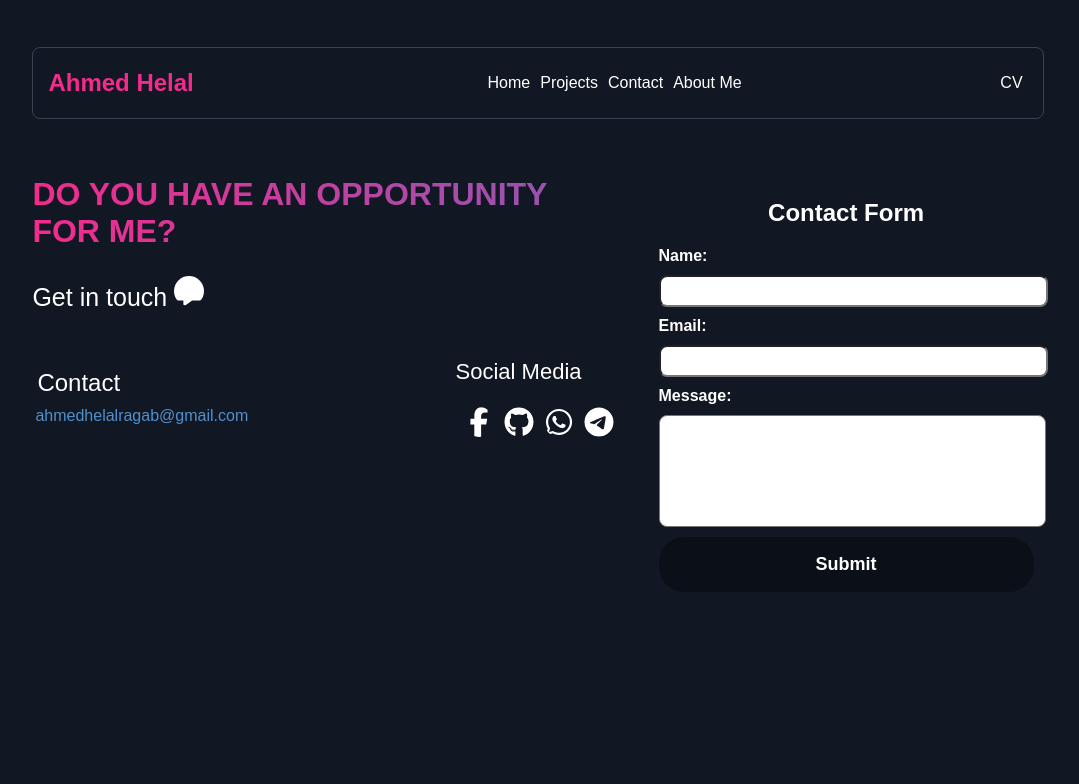
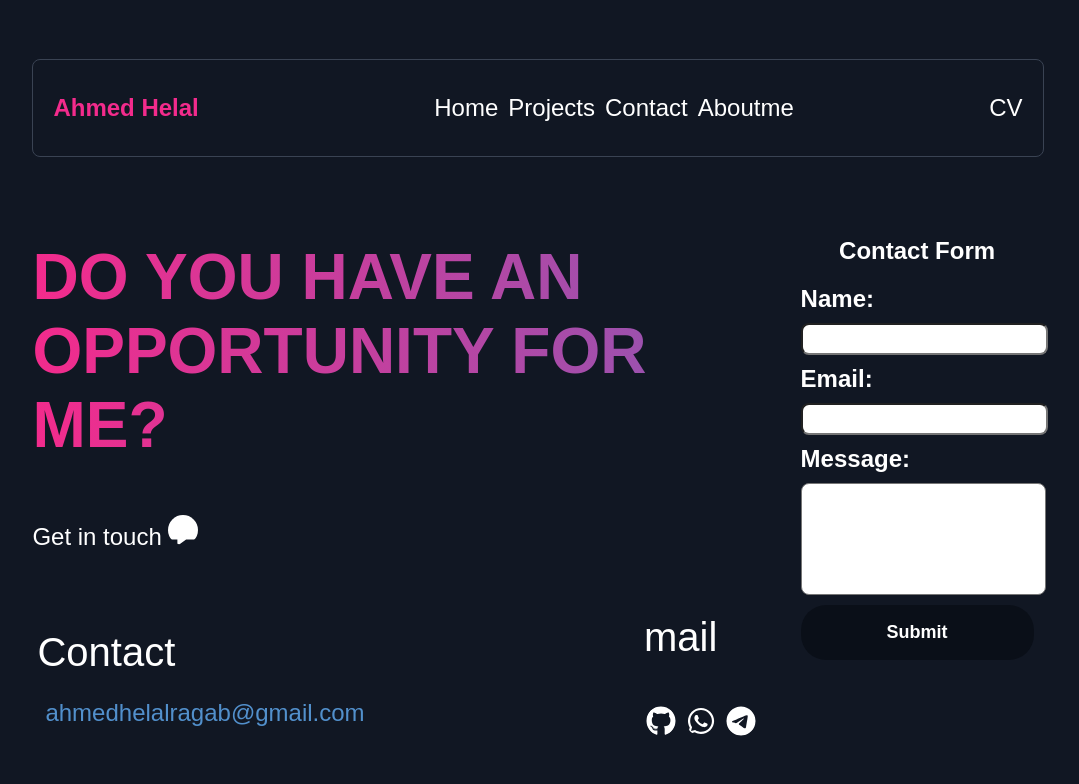
Before and after one commit to AhmedHelal12/Portfolio, a Django app: page /contact in a window 1280 px wide. Shown: the top 784 px of the page, without its empty margins (102-1181 px from the left). Run offline with Django 5.2, Linux system fonts and the light colour scheme.

Commit message:
adding some styles

```diff
--- a/my_portfolio_app/templates/base.html
+++ b/my_portfolio_app/templates/base.html
@@ -11,13 +11,13 @@
 <body>
     <div class="container">
         <header>
-            <div class="logo">Ahmed Helal</div>
+            <div ><a href="{% url 'home' %}" class="logo"> Ahmed Helal</a></div>
             <nav>
                 <ul>
                     <li><a href="{% url 'home' %}">Home</a></li>
                     <li><a href="{% url 'list_projects' %}">Projects</a></li>
                     <li><a href="{% url 'contact' %}">Contact</a></li>
-                    <li><a href="{% url 'about' %}">About Me</a></li>
+                    <li><a href="{% url 'about' %}">Aboutme</a></li>
                 </ul>
             </nav>
             <div class="cv"><a target="_blank" download href="https://www.canva.com/design/DAGbm1zhduM/DOaUn6Pjmlb4Me-4nxwzkQ/view?utm_content=DAGbm1zhduM&utm_campaign=designshare&utm_medium=link2&utm_source=uniquelinks&utlId=h53183fef22">CV</a></div>
--- a/my_portfolio_app/templates/contact.html
+++ b/my_portfolio_app/templates/contact.html
@@ -10,23 +10,20 @@
                 <div class="contact_links">
                     <div class="mail">
                         <div>Contact</div>
-                        <div>ahmedhelalragab@gmail.com</div>
+                        <div><a href="mailto:ahmedhelalragab@gmail.com">ahmedhelalragab@gmail.com</a></div>
                     </div>
                     <div class="social_links">
-                        <p>Social Media</p>
+                        <p>mail</p>
                         <ul>
+
                             <li>
-                                <a href="">
-                                    <svg  xmlns="http://www.w3.org/2000/svg" viewBox="0 0 320 512"><path fill="white" d="M80 299.3V512H196V299.3h86.5l18-97.8H196V166.9c0-51.7 20.3-71.5 72.7-71.5c16.3 0 29.4 .4 37 1.2V7.9C291.4 4 256.4 0 236.2 0C129.3 0 80 50.5 80 159.4v42.1H14v97.8H80z"/></svg></a>
-                            </li>
-                            <li>
-                                <a href="">
+                                <a href="https://github.com/AhmedHelal12/">
                                     <svg xmlns="http://www.w3.org/2000/svg" viewBox="0 0 496 512"><path fill="white" d="M165.9 397.4c0 2-2.3 3.6-5.2 3.6-3.3 .3-5.6-1.3-5.6-3.6 0-2 2.3-3.6 5.2-3.6 3-.3 5.6 1.3 5.6 3.6zm-31.1-4.5c-.7 2 1.3 4.3 4.3 4.9 2.6 1 5.6 0 6.2-2s-1.3-4.3-4.3-5.2c-2.6-.7-5.5 .3-6.2 2.3zm44.2-1.7c-2.9 .7-4.9 2.6-4.6 4.9 .3 2 2.9 3.3 5.9 2.6 2.9-.7 4.9-2.6 4.6-4.6-.3-1.9-3-3.2-5.9-2.9zM244.8 8C106.1 8 0 113.3 0 252c0 110.9 69.8 205.8 169.5 239.2 12.8 2.3 17.3-5.6 17.3-12.1 0-6.2-.3-40.4-.3-61.4 0 0-70 15-84.7-29.8 0 0-11.4-29.1-27.8-36.6 0 0-22.9-15.7 1.6-15.4 0 0 24.9 2 38.6 25.8 21.9 38.6 58.6 27.5 72.9 20.9 2.3-16 8.8-27.1 16-33.7-55.9-6.2-112.3-14.3-112.3-110.5 0-27.5 7.6-41.3 23.6-58.9-2.6-6.5-11.1-33.3 2.6-67.9 20.9-6.5 69 27 69 27 20-5.6 41.5-8.5 62.8-8.5s42.8 2.9 62.8 8.5c0 0 48.1-33.6 69-27 13.7 34.7 5.2 61.4 2.6 67.9 16 17.7 25.8 31.5 25.8 58.9 0 96.5-58.9 104.2-114.8 110.5 9.2 7.9 17 22.9 17 46.4 0 33.7-.3 75.4-.3 83.6 0 6.5 4.6 14.4 17.3 12.1C428.2 457.8 496 362.9 496 252 496 113.3 383.5 8 244.8 8zM97.2 352.9c-1.3 1-1 3.3 .7 5.2 1.6 1.6 3.9 2.3 5.2 1 1.3-1 1-3.3-.7-5.2-1.6-1.6-3.9-2.3-5.2-1zm-10.8-8.1c-.7 1.3 .3 2.9 2.3 3.9 1.6 1 3.6 .7 4.3-.7 .7-1.3-.3-2.9-2.3-3.9-2-.6-3.6-.3-4.3 .7zm32.4 35.6c-1.6 1.3-1 4.3 1.3 6.2 2.3 2.3 5.2 2.6 6.5 1 1.3-1.3 .7-4.3-1.3-6.2-2.2-2.3-5.2-2.6-6.5-1zm-11.4-14.7c-1.6 1-1.6 3.6 0 5.9 1.6 2.3 4.3 3.3 5.6 2.3 1.6-1.3 1.6-3.9 0-6.2-1.4-2.3-4-3.3-5.6-2z"/></svg> </a>                       </li>
                             <li>
-                                <a href="">
+                                <a href="https://t.me/AhmedHelalRagab" target="_blank">
                                     <svg xmlns="http://www.w3.org/2000/svg" viewBox="0 0 448 512"><path fill="white" d="M380.9 97.1C339 55.1 283.2 32 223.9 32c-122.4 0-222 99.6-222 222 0 39.1 10.2 77.3 29.6 111L0 480l117.7-30.9c32.4 17.7 68.9 27 106.1 27h.1c122.3 0 224.1-99.6 224.1-222 0-59.3-25.2-115-67.1-157zm-157 341.6c-33.2 0-65.7-8.9-94-25.7l-6.7-4-69.8 18.3L72 359.2l-4.4-7c-18.5-29.4-28.2-63.3-28.2-98.2 0-101.7 82.8-184.5 184.6-184.5 49.3 0 95.6 19.2 130.4 54.1 34.8 34.9 56.2 81.2 56.1 130.5 0 101.8-84.9 184.6-186.6 184.6zm101.2-138.2c-5.5-2.8-32.8-16.2-37.9-18-5.1-1.9-8.8-2.8-12.5 2.8-3.7 5.6-14.3 18-17.6 21.8-3.2 3.7-6.5 4.2-12 1.4-32.6-16.3-54-29.1-75.5-66-5.7-9.8 5.7-9.1 16.3-30.3 1.8-3.7 .9-6.9-.5-9.7-1.4-2.8-12.5-30.1-17.1-41.2-4.5-10.8-9.1-9.3-12.5-9.5-3.2-.2-6.9-.2-10.6-.2-3.7 0-9.7 1.4-14.8 6.9-5.1 5.6-19.4 19-19.4 46.3 0 27.3 19.9 53.7 22.6 57.4 2.8 3.7 39.1 59.7 94.8 83.8 35.2 15.2 49 16.5 66.6 13.9 10.7-1.6 32.8-13.4 37.4-26.4 4.6-13 4.6-24.1 3.2-26.4-1.3-2.5-5-3.9-10.5-6.6z"/></svg> </a>                       </li>
                             <li>
-                                <a href="">
+                                <a href="https://wa.me/01010898837" target="_blank">
                                     <svg xmlns="http://www.w3.org/2000/svg" viewBox="0 0 496 512"><path fill="white" d="M248 8C111 8 0 119 0 256S111 504 248 504 496 393 496 256 385 8 248 8zM363 176.7c-3.7 39.2-19.9 134.4-28.1 178.3-3.5 18.6-10.3 24.8-16.9 25.4-14.4 1.3-25.3-9.5-39.3-18.7-21.8-14.3-34.2-23.2-55.3-37.2-24.5-16.1-8.6-25 5.3-39.5 3.7-3.8 67.1-61.5 68.3-66.7 .2-.7 .3-3.1-1.2-4.4s-3.6-.8-5.1-.5q-3.3 .7-104.6 69.1-14.8 10.2-26.9 9.9c-8.9-.2-25.9-5-38.6-9.1-15.5-5-27.9-7.7-26.8-16.3q.8-6.7 18.5-13.7 108.4-47.2 144.6-62.3c68.9-28.6 83.2-33.6 92.5-33.8 2.1 0 6.6 .5 9.6 2.9a10.5 10.5 0 0 1 3.5 6.7A43.8 43.8 0 0 1 363 176.7z"/></svg>                            </a>
                             </li>
                         </ul>
--- a/portfolio/settings.py
+++ b/portfolio/settings.py
@@ -25,7 +25,7 @@
 # SECURITY WARNING: don't run with debug turned on in production!
 DEBUG = True
 
-ALLOWED_HOSTS =['Helal.pythonanywhere']
+# ALLOWED_HOSTS =['Helal.pythonanywhere']
 
 # Application definition
 
@@ -54,7 +54,7 @@
 TEMPLATES = [
     {
         'BACKEND': 'django.template.backends.django.DjangoTemplates',
-        'DIRS': [],
+        'DIRS': [os.path.join(BASE_DIR, 'templates')],
         'APP_DIRS': True,
         'OPTIONS': {
             'context_processors': [
--- a/static/css/main.css
+++ b/static/css/main.css
@@ -8,7 +8,7 @@
     background-color: #111723;
     font-family: Arial, Helvetica, sans-serif;
     height: 95vh;
-
+    font-size: 24px;
 }
 .container{
     width: 80%;
@@ -78,11 +78,17 @@
     background: linear-gradient(to right, #f32b8c, #8c58b4);
     -webkit-background-clip: text;
     color: transparent;
-    font-size: 2rem;
+    font-size: 4rem;
     font-weight: bold;
     text-transform: uppercase;
     /* margin: 2.2rem auto 0; */
 
+}
+
+@media (max-width:768px) {
+    .gradient{
+        font-size: 2rem;
+    }
 }
 
 .hero-container .desc{
@@ -93,7 +99,7 @@
 
 .workbutton{
     padding: 15px 30px;
-    font-size: 18px;
+    font-size: 24px;
     font-weight: bold;
     color: #ffffff;
     text-decoration: none;
@@ -248,16 +254,14 @@
 
 }
 .mail div:first-child{
-    font-size: 24px;
     color: white;
 }
-.mail div:last-child{
+.mail div:last-child a{
     color:#5290cc;
-    font-size: 16px;
     padding-left: 3px;
+    font-size: 24px;
 }
 .social_contact > p{
-    font-size: 25px;
     color: white;
 }
 
@@ -271,11 +275,11 @@
     display: flex;
     justify-content: space-between;
     align-items: center;
+    font-size: 2.5rem;
 }
 
 
 .social_links p{
-    font-size: 22px;
     color: white;
     text-align: center;
 }
@@ -287,7 +291,7 @@
 
 
 .contact_form{
-    max-width: 400px;
+    /* max-width: 400px; */
     padding: 10px;
     border-radius: 10px;
     margin: 20px auto;
@@ -353,6 +357,7 @@
 @media (max-width: 768px) {
     .main_contact{
         flex-direction: column;
+        text-align: center;
     }
     .contact_links{
         flex-direction: column;
```
Also changed, not shown: requirements.txt (added).
